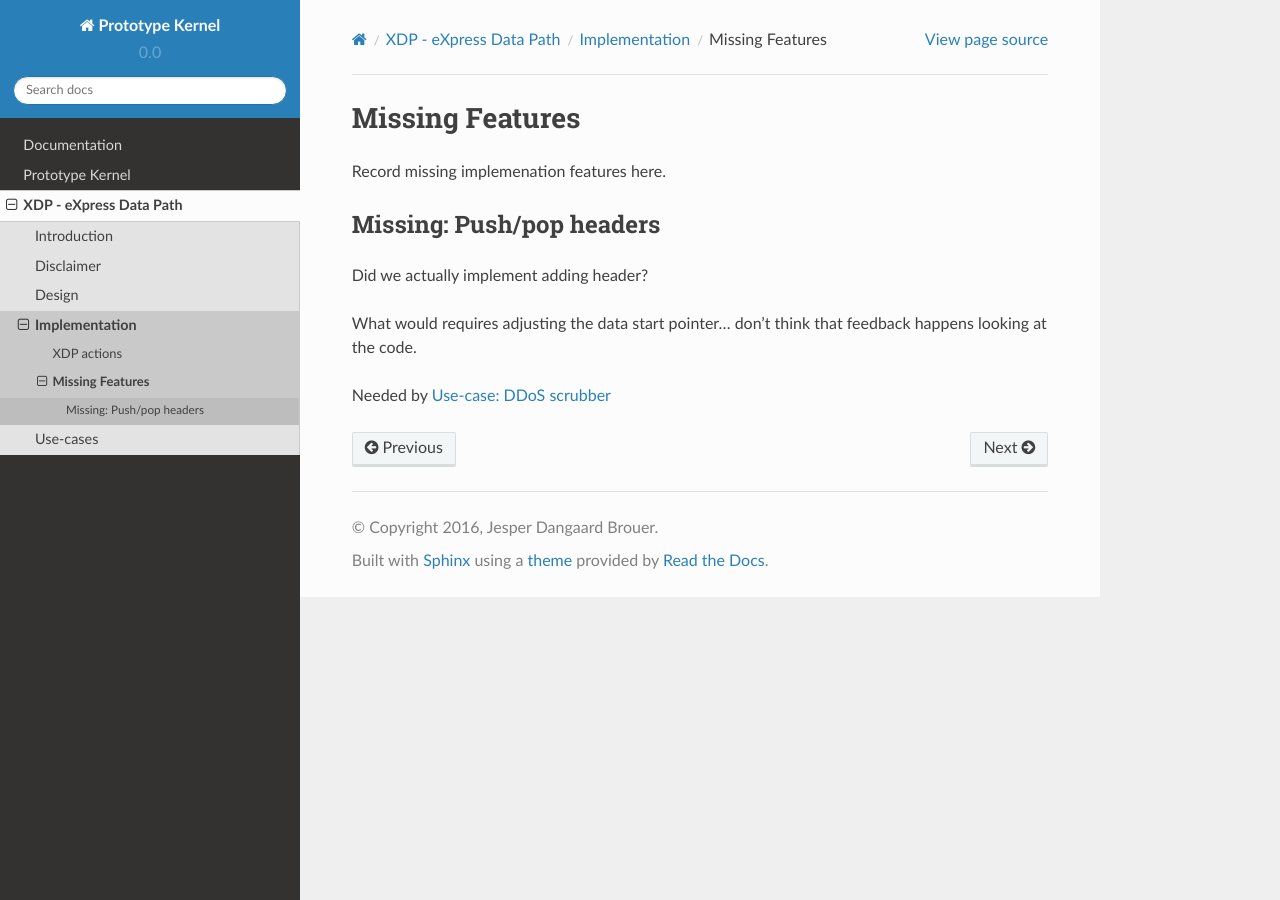
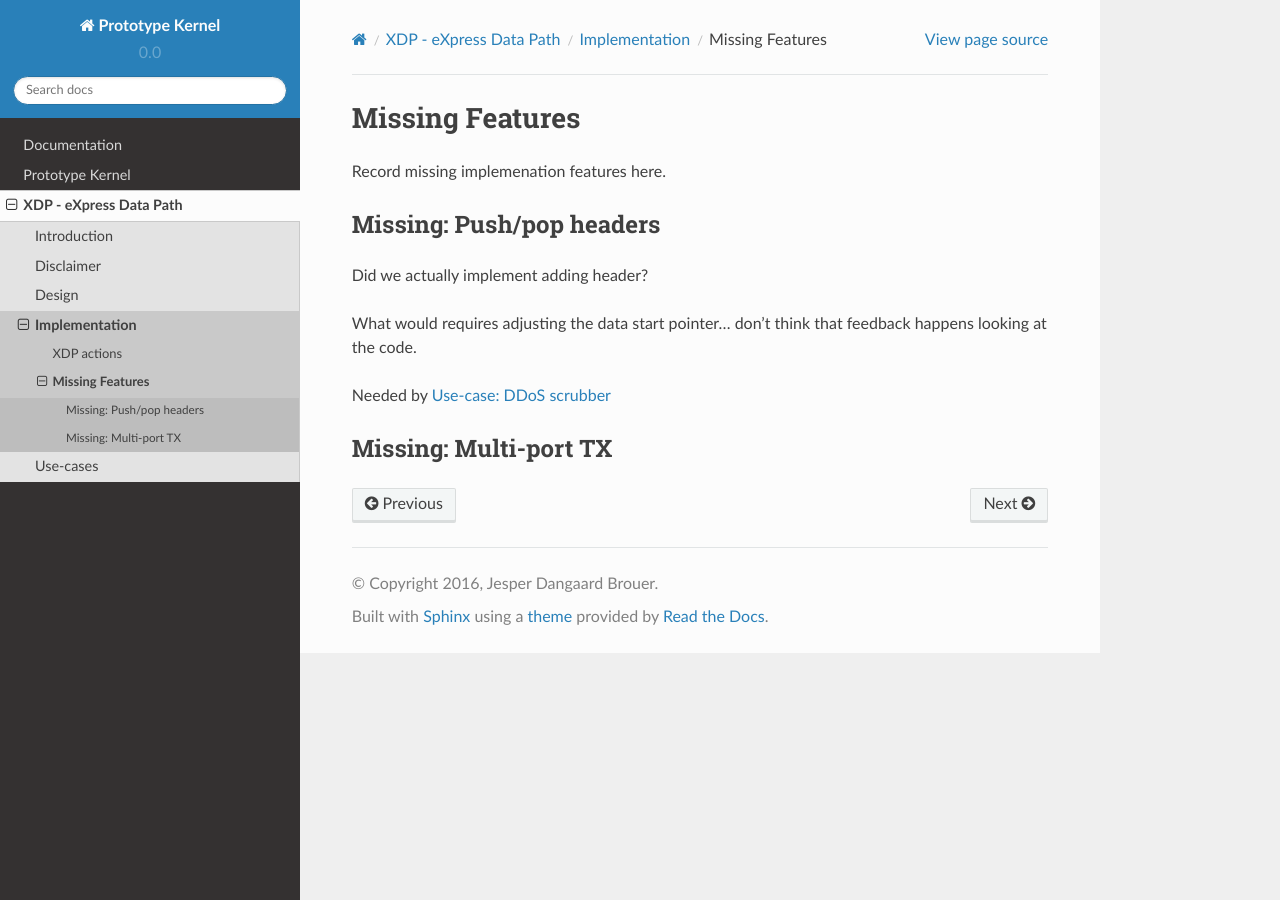
Before and after one commit to netoptimizer/prototype-kernel, a Sphinx documentation site: the page built from kernel/Documentation/networking/XDP/implementation/missing_features.rst, in a window 1280 px wide. Built offline with Sphinx 7.4.7 and the Read the Docs theme 2.0.0, drawn with Linux system fonts in a browser that asks for light colours.

Commit message:
docs: XDP missing multi port TX
Signed-off-by: Jesper Dangaard Brouer <brouer@redhat.com>

```diff
--- a/kernel/Documentation/networking/XDP/implementation/missing_features.rst
+++ b/kernel/Documentation/networking/XDP/implementation/missing_features.rst
@@ -3,7 +3,6 @@ Missing Features
 ================
 
 Record missing implemenation features here.
-
 
 
 Missing: Push/pop headers
@@ -15,3 +14,7 @@ What would requires adjusting the data start pointer... don't think
 that feedback happens looking at the code.
 
 Needed by :doc:`../use-cases/xdp_use_case_ddos_scrubber`
+
+
+Missing: Multi-port TX
+======================
```
